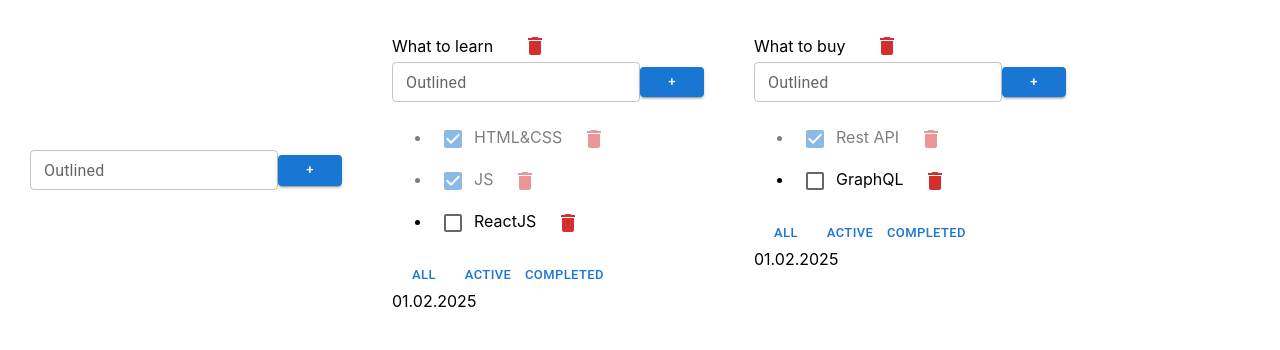
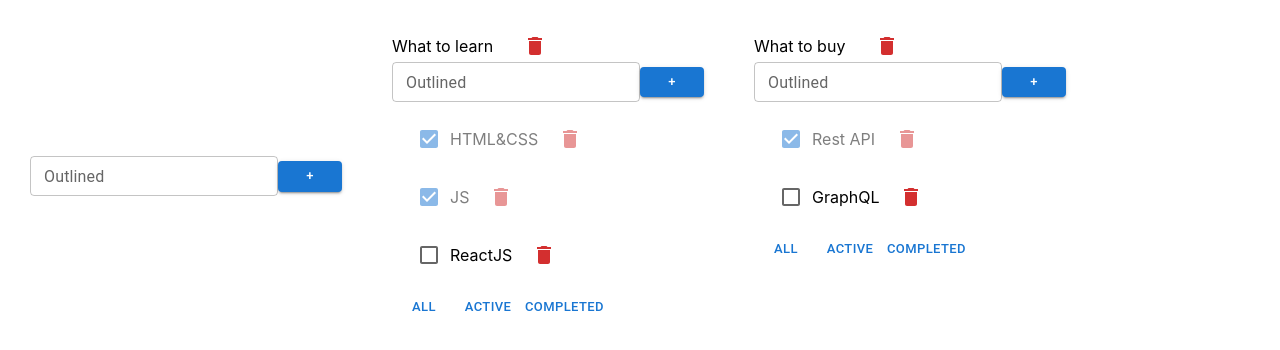
Before and after one commit to FillArt/todo-vite, a React (Vite) app: page / in a window 1280 px wide. Shown: the top 350 px of the page. Built offline with nearby package versions, Linux system fonts and the light colour scheme.

Commit message:
style: replaced standard list tags with components from material UI

```diff
--- a/src/App.tsx
+++ b/src/App.tsx
@@ -98,7 +98,6 @@ export const App = () => {
                         key={todo.id}
                         todo={todo}
                         tasks={filteredTasks}
-                        data="01.02.2025"
                         deleteItem={deleteTask}
                         createTask={createTask}
                         changeFilter={changeFilter}
--- a/src/TodoListItem.tsx
+++ b/src/TodoListItem.tsx
@@ -5,6 +5,8 @@ import {CreateItemForm} from "./CreateItemForm.tsx";
 import {EditableSpan} from "./EditableSpan.tsx";
 import DeleteIcon from '@mui/icons-material/Delete'
 import Checkbox from "@mui/material/Checkbox";
+import List from '@mui/material/List'
+import ListItem from '@mui/material/ListItem'
 
 type TodoListProps = {
     todo: Todolist,
@@ -16,8 +18,6 @@ type TodoListProps = {
     changeTaskTitle: (todoId: string, id: string, title: string) => void
     changeTaskStatus: (idTodo: string, id: string, status: boolean) => void
     changeTodoListTitle: (idTodo: string, title: string) => void
-
-    data?: string
 }
 
 export const TodoListItem = ({
@@ -59,7 +59,7 @@ export const TodoListItem = ({
             {tasks.length === 0 ? (
                 <p>Тасок нет</p>
             ) : (
-                <ul>
+                <List>
                     {tasks.map(task => {
                         const deleteTaskHandler = () => {
                             deleteItem(id, task.id)
@@ -74,17 +74,17 @@ export const TodoListItem = ({
                         }
 
                         return (
-                            <li key={task.id} className={task.isDone ? 'is-done' : ''}>
+                            <ListItem key={task.id} className={task.isDone ? 'is-done' : ''}>
                                 <Checkbox checked={task.isDone} onChange={changeTaskStatusHandler} />
                                 <EditableSpan value={task.title} onChange={changeTaskTitleHandler} />
                                 <ButtonBase onClick={() => deleteTaskHandler()} color={'error'} style={'text'}>
                                     <DeleteIcon/>
                                 </ButtonBase>
 
-                            </li>
+                            </ListItem>
                         )
                     })}
-                </ul>
+                </List>
             )}
 
             <div>
@@ -95,7 +95,6 @@ export const TodoListItem = ({
                 <ButtonBase className={filter === 'completed' ? 'active-filter' : ''} style={'text'} title="Completed"
                             onClick={() => changeFilterHandler('completed')}/>
             </div>
-            <div>{data}</div>
         </div>
     );
 };
```
